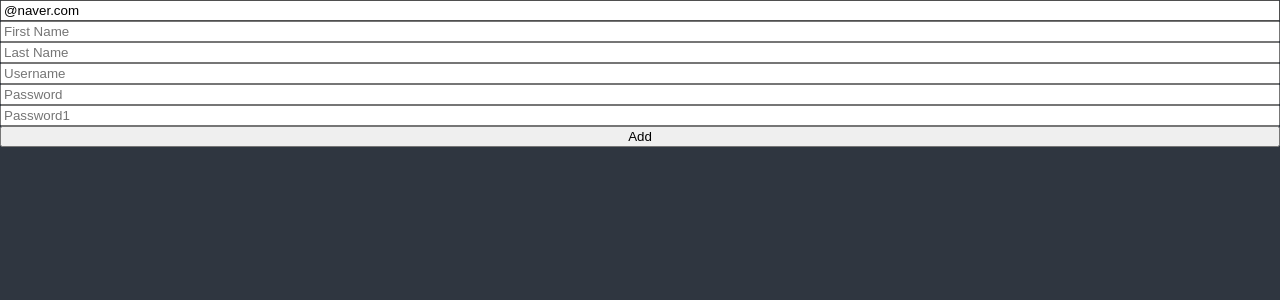
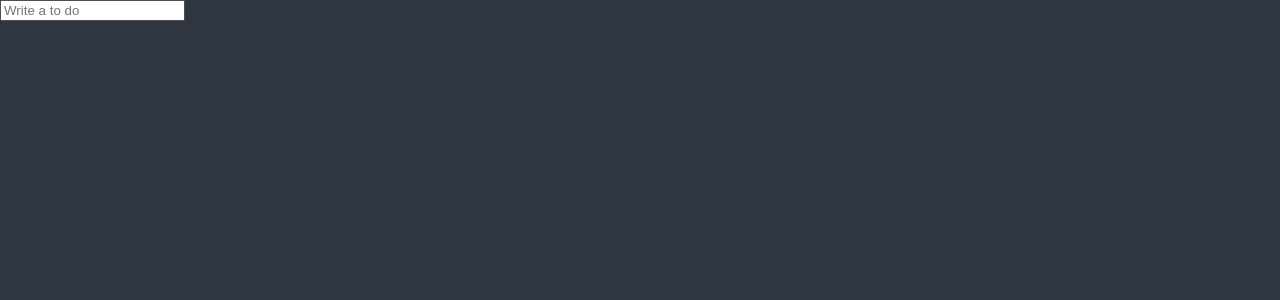
Before and after one commit to gyuhyuk/React-Todo-App, a React (Create React App) app: page / in a window 1280 px wide. Shown: the top 300 px of the page. Built offline with nearby package versions, Linux system fonts and the light colour scheme.

Commit message:
#6.10 Recap

```diff
--- a/src/TodoList.tsx
+++ b/src/TodoList.tsx
@@ -1,111 +1,26 @@
 import { useForm } from "react-hook-form";
 
-interface FormProps {
-  email: string;
-  firstname: string;
-  lastname: string;
-  username: string;
-  password: string;
-  password1: string;
-  extraError?: string;
+interface Form {
+  toDo: string;
 }
 
 const TodoList = () => {
-  const {
-    register,
-    handleSubmit,
-    formState: { errors },
-    setError,
-  } = useForm<FormProps>({
-    defaultValues: {
-      email: "@naver.com",
-    },
-  });
-  const onVaild = (data: FormProps) => {
-    if (data.password !== data.password1) {
-      setError(
-        "password1",
-        {
-          message: "password are not the same",
-        },
-        {
-          shouldFocus: true,
-        }
-      );
-    }
-    // setError("extraError", { message: "Server offline." });
+  const { register, handleSubmit, setValue } = useForm<Form>();
+
+  const handleValid = (data: Form) => {
+    console.log("add to do", data.toDo);
+    setValue("toDo", "");
   };
-  console.log(errors);
 
   return (
     <div>
-      <form
-        style={{ display: "flex", flexDirection: "column" }}
-        onSubmit={handleSubmit(onVaild)}
-      >
+      <form onSubmit={handleSubmit(handleValid)}>
         <input
-          {...register("email", {
-            required: "Email is required",
-            pattern: {
-              value: /^[A-Za-z0-9._%+-]+@naver\.com$/,
-              message: "Only naver.com emails allowed",
-            },
+          {...register("toDo", {
+            required: "Please Write a todo",
           })}
-          placeholder="Email"
+          placeholder="Write a to do"
         />
-        <span>{errors?.email?.message}</span>
-        <input
-          {...register("firstname", {
-            required: "firstname is required",
-            validate: {
-              noNico: (value) =>
-                !value.includes("nico") ? "no nico allowed" : true,
-              noNick: (value) =>
-                !value.includes("nick") ? "no nick allowed" : true,
-            },
-          })}
-          placeholder="First Name"
-        />
-        <span>{errors?.firstname?.message}</span>
-
-        <input
-          {...register("lastname", { required: "lastname is required" })}
-          placeholder="Last Name"
-        />
-        <span>{errors?.lastname?.message}</span>
-
-        <input
-          {...register("username", {
-            required: "username is required",
-            minLength: 10,
-          })}
-          placeholder="Username"
-        />
-        <span>{errors?.username?.message}</span>
-
-        <input
-          {...register("password", {
-            required: "password is required",
-            minLength: 10,
-          })}
-          placeholder="Password"
-        />
-        <span>{errors?.password?.message}</span>
-
-        <input
-          {...register("password1", {
-            required: "Password1 is required",
-            minLength: {
-              value: 5,
-              message: "your password is too short",
-            },
-          })}
-          placeholder="Password1"
-        />
-        <span>{errors?.password1?.message}</span>
-
-        <button>Add</button>
-        <span>{errors?.extraError?.message}</span>
       </form>
     </div>
   );
```
